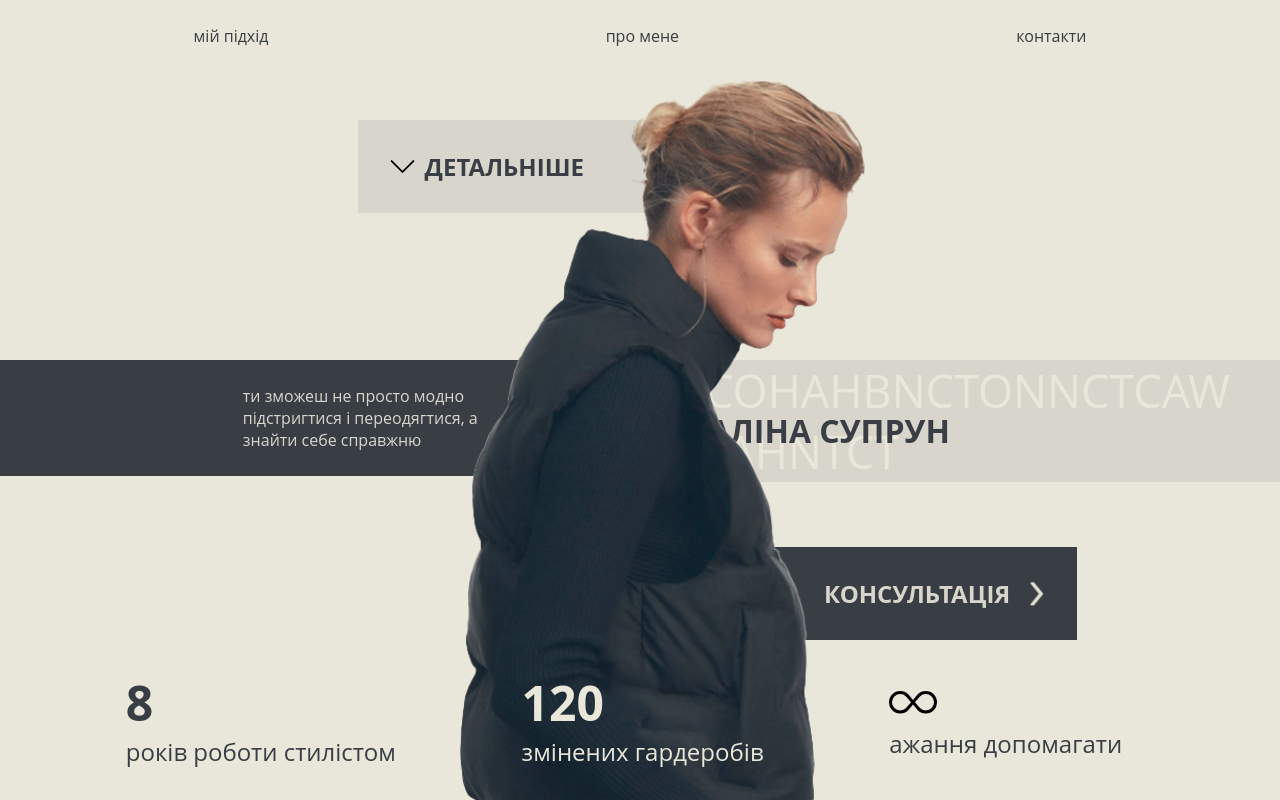
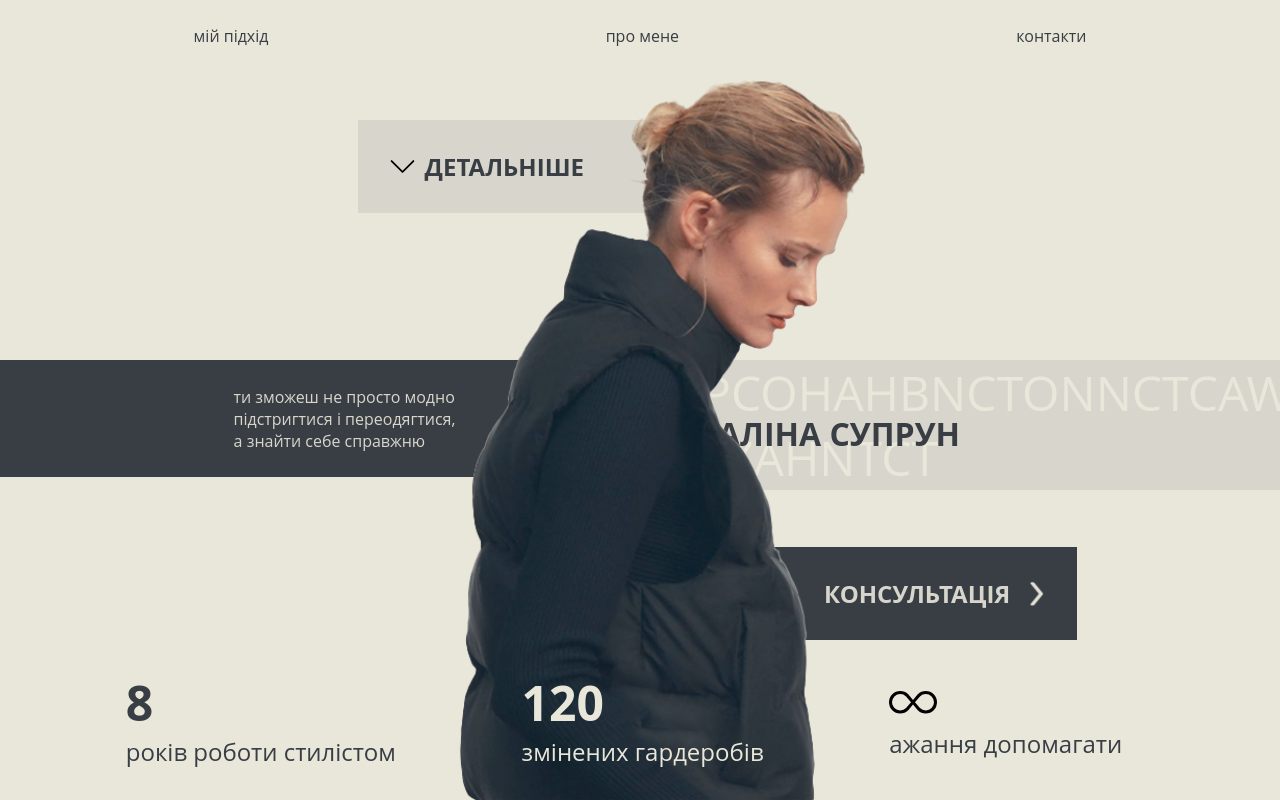
Before and after one commit to RamiroBalbo/pagina_rusa, a plain HTML site: page index.html in a window 1280 px wide. Shown: the top 800 px of the page. Drawn offline with Linux system fonts and the light colour scheme.

Commit message:
cambios en el css con respecto al div_m3 y div_m2

```diff
--- a/index.html
+++ b/index.html
@@ -25,10 +25,8 @@
             знайти себе справжню</p>
         </div>
         <div class="div_m3">
-            <div class="div_m31">
                 <p>HEPCOHAHBNCTONNCTCAW<br>
                 CTCZAHNTCT</p>
-            </div>
             <div class="div_m32">
                 <h1>АЛІНА СУПРУН</h1>
             </div>
--- a/style.css
+++ b/style.css
@@ -74,6 +74,7 @@ footer{
     padding: 30px 120px 30px 30px;
 }
 .div_m2{
+    width: 50%;
     display: flex;
     justify-content: center;
     background-color: #393E44;
@@ -82,24 +83,24 @@ footer{
     z-index: -1;
     left: 0;
     top: 45%;
-    padding: 25px 50px;
+    padding: 1.6rem;
 }
 .div_m2 p{
-    width: 40%;
+    width: 35%;
 }
 .div_m3{
     background-color: #D8D6CC;
+    width: 50%;
     position: absolute;
     right: 0;
     top: 45%;
 }
-.div_m31 p{
-    font-size: 45px;
-    margin-right:50px;
+.div_m3 p{
+    font-size: 3rem;
+    margin-right:3rem;
     color: rgb(233,231,218);
 }
 .div_m32{
-    justify-content: center;
     position: absolute;
     right: 50%;
     top: 40%;
```
